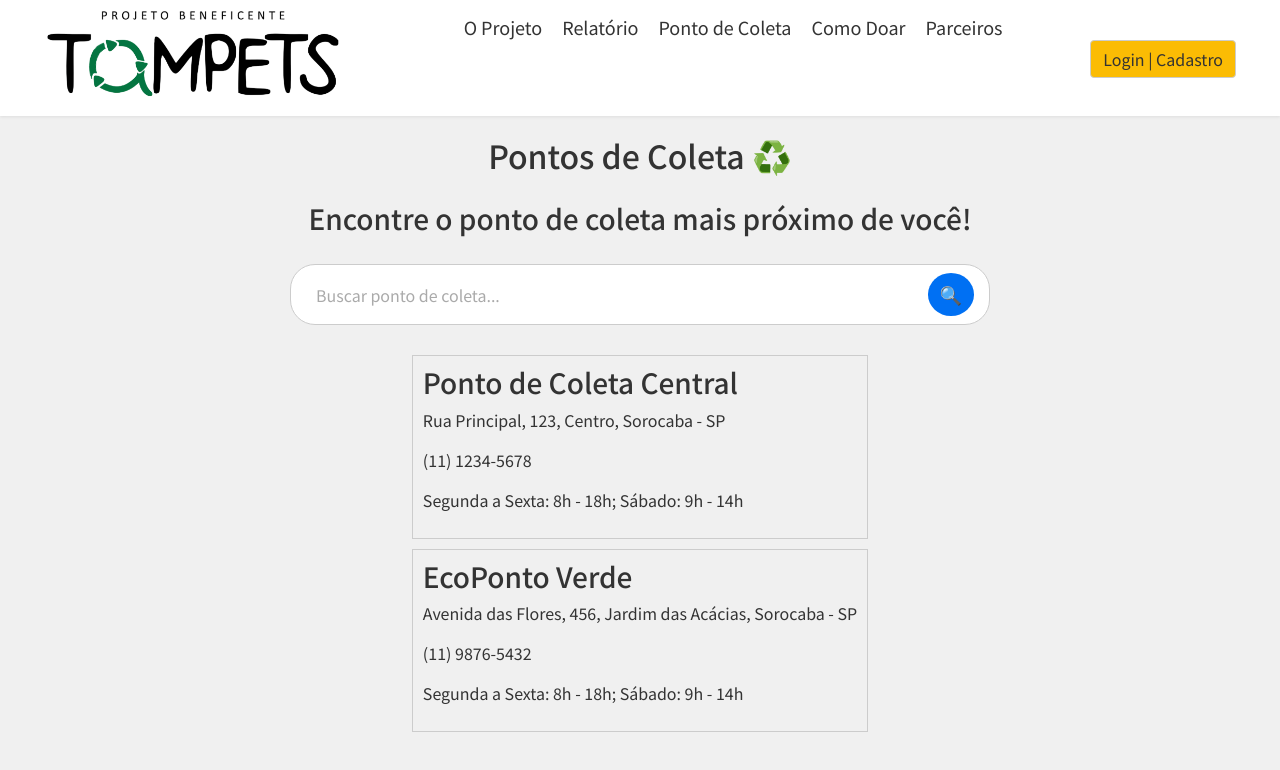
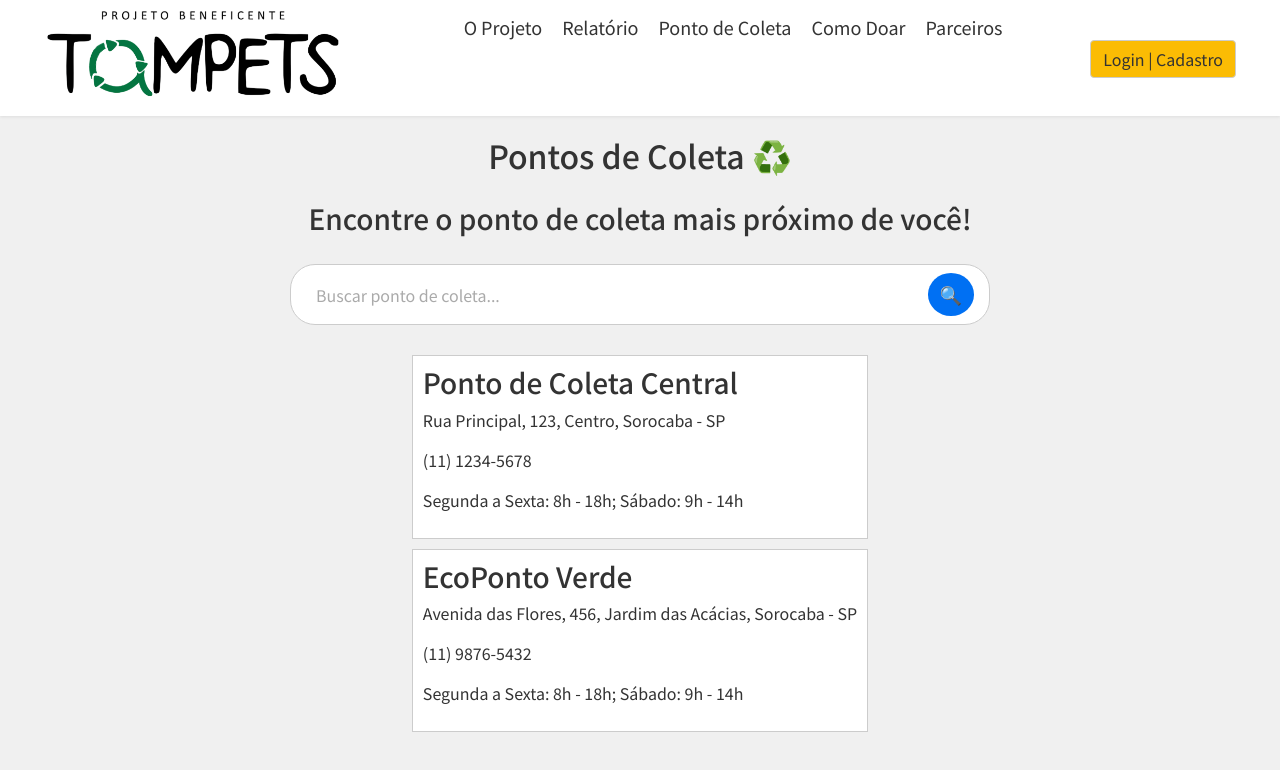
Before and after one commit to DaianeKCamargo/FATEC_ProjetoIntegrador2, a Next.js app in the folder tampets/: page /pontoColeta in a window 1280 px wide. Shown: the top 770 px of the page. Built offline with nearby package versions, Linux system fonts and the light colour scheme.

Commit message:
ponto coleta
alteração cor fundo dos locais

```diff
--- a/tampets/src/app/pontoColeta/page.tsx
+++ b/tampets/src/app/pontoColeta/page.tsx
@@ -36,7 +36,7 @@ export default function pontoColeta() {
             </div>
             <div>
                 {locaisColeta.map((local, index) => (
-                    <div key={index} style={{ border: "1px solid #ccc", padding: "10px", margin: "10px 0" }}>
+                    <div key={index} style={{ border: "1px solid #ccc", padding: "10px", margin: "10px 0", background: "#fff"}}>
                         <h3>{local.nome_estabelecimento}</h3>
                         <p>{local.endereco}</p>
                         <p>{local.telefone}</p>
```
